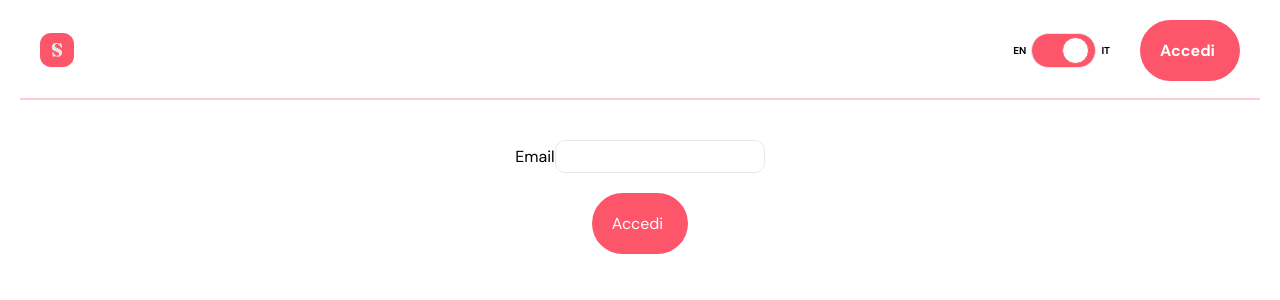
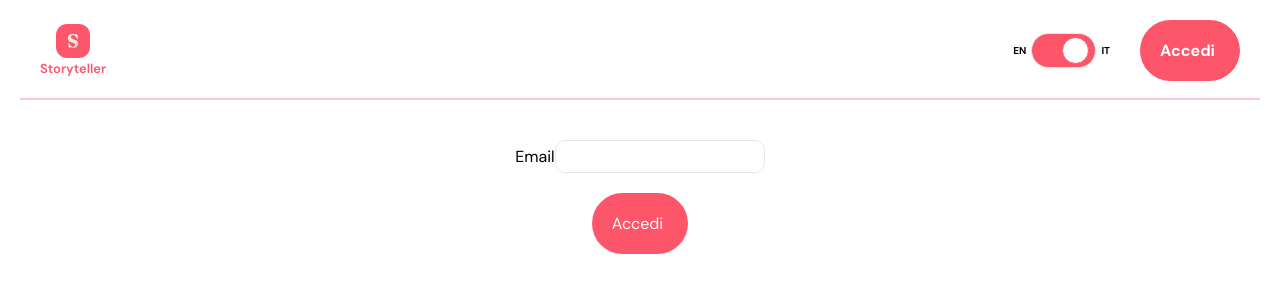
Before and after one commit to giadantioco/ai-story-teller, a Next.js app: page /login in a window 1280 px wide. Shown: the top 300 px of the page. Built offline with nearby package versions, Linux system fonts and the light colour scheme; no server answers.

Commit message:
fix: update Header prop on login pg

```diff
--- a/src/pages/login.tsx
+++ b/src/pages/login.tsx
@@ -38,7 +38,7 @@ export default function Login() {
         <link rel="icon" href="/favicon.ico" />
       </Head>
       <main className={style.main}>
-        <Header logo={"Storyteller"} />
+        <Header logoTitle={"Storyteller"} />
         <div className={style.content}>
           {sent ? (
             <>
```
